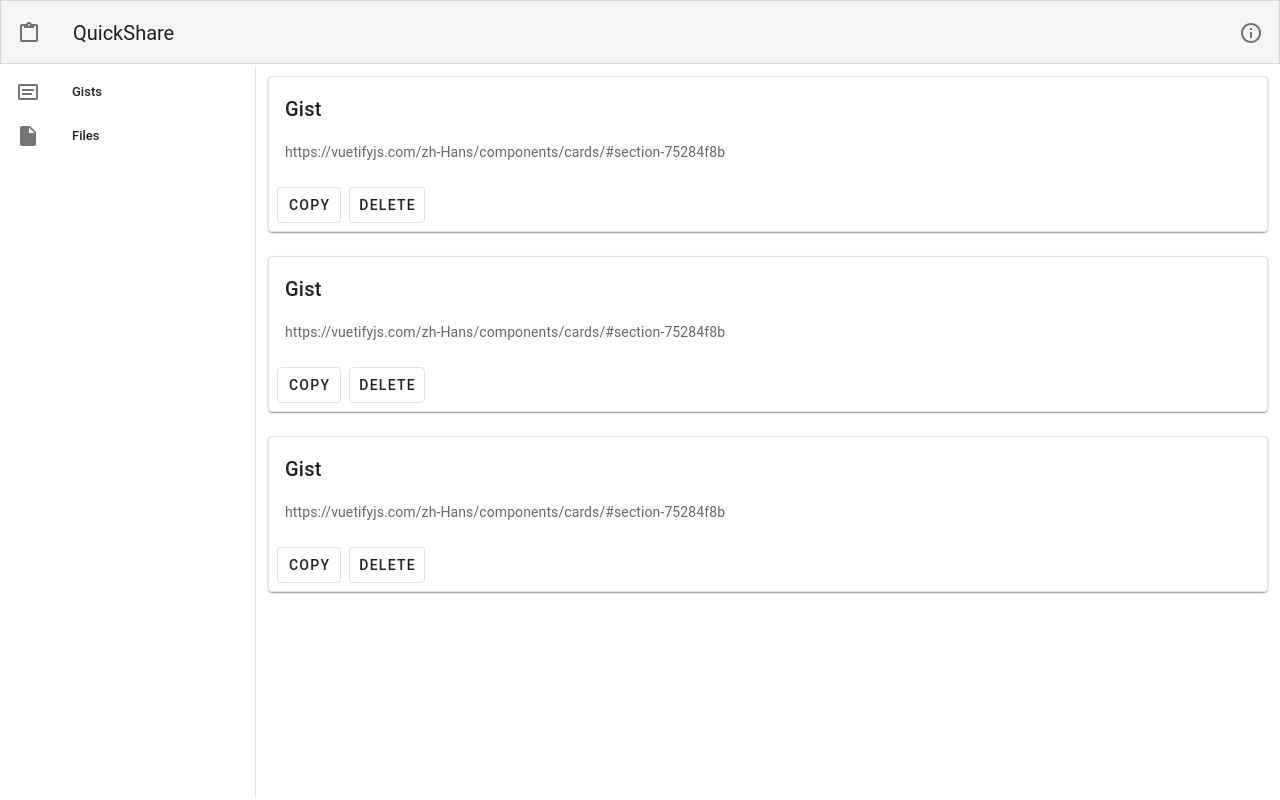
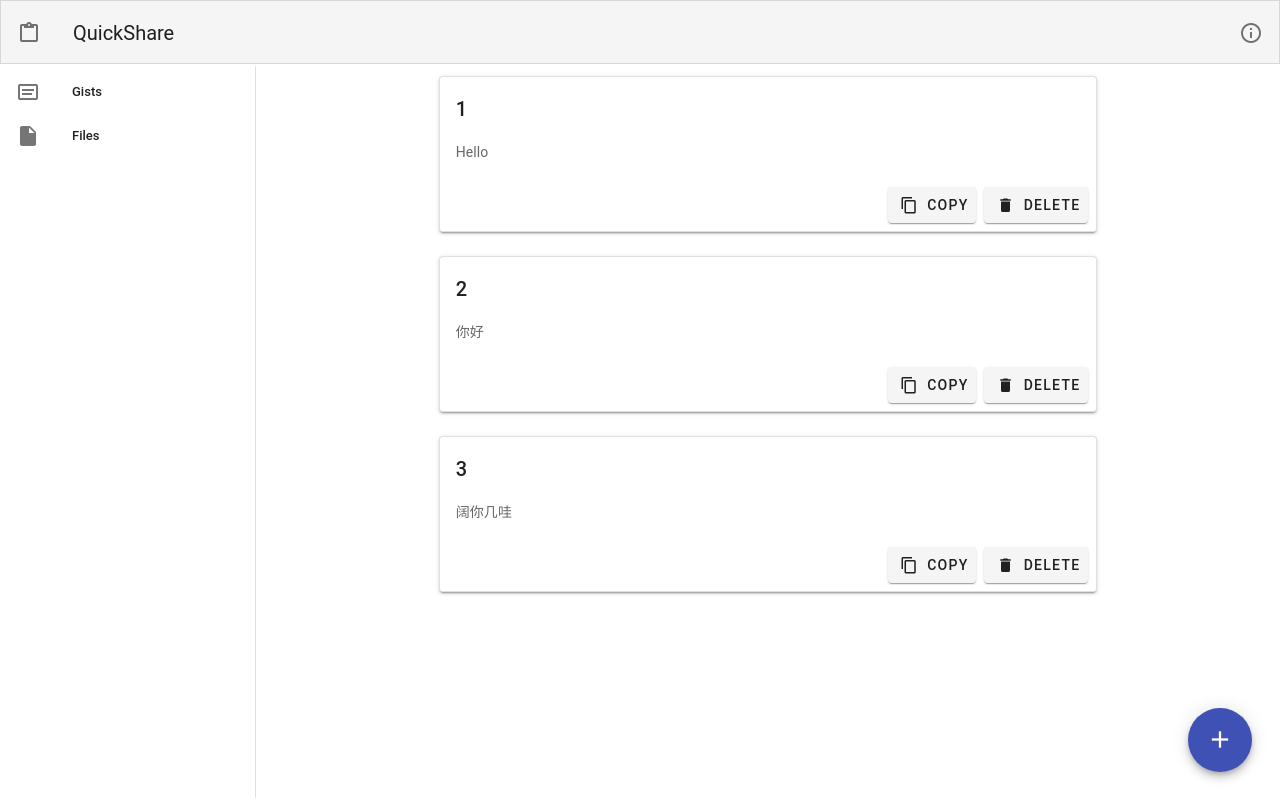
Before and after one commit to GiantZwlin/QuickShare, a Vue app: page / in a window 1280 px wide. Built offline with nearby package versions, Linux system fonts and the light colour scheme.

Commit message:
create gist

```diff
--- a/src/components/Gist.vue
+++ b/src/components/Gist.vue
@@ -2,34 +2,40 @@
   <v-card
       class="mx-auto"
       outlined
-      elevation="1"
+      elevation="2"
   >
     <v-card-title>
-      Gist
+      {{title}}
     </v-card-title>
     <v-card-text>
-      https://vuetifyjs.com/zh-Hans/components/cards/#section-75284f8b
+      {{text}}
     </v-card-text>
     <v-card-actions>
-      <v-btn
-          outlined
-          text
-      >
-        Copy
-      </v-btn>
-      <v-btn
-          outlined
-          text
-      >
-        Delete
-      </v-btn>
+      <v-spacer></v-spacer>
+        <v-btn
+            elevation="1"
+        >
+          <v-icon left>
+            mdi-content-copy
+          </v-icon>
+          Copy
+        </v-btn>
+        <v-btn
+            elevation="1"
+        >
+          <v-icon left>
+            mdi-delete
+          </v-icon>
+          Delete
+        </v-btn>
     </v-card-actions>
   </v-card>
 </template>
 
 <script>
 export default {
-  name: "Gist"
+  name: "Gist",
+  props:["title","text"]
 }
 </script>
 
--- a/src/components/Gists.vue
+++ b/src/components/Gists.vue
@@ -1,8 +1,30 @@
 <template>
-  <v-container >
-    <v-row v-for="i in 3" :key="i">
-      <v-col >
-        <Gist></Gist>
+  <v-container>
+    <v-row v-for="(gist,id) in Gists" :key="id">
+      <v-col cols="12" md="2"></v-col>
+      <v-col>
+        <Gist :title="gist.title" :text="gist.text"></Gist>
+      </v-col>
+      <v-col cols="12" md="2">
+      </v-col>
+    </v-row>
+    <v-spacer></v-spacer>
+    <v-row>
+      <v-col>
+        <v-btn
+            class="ma-3"
+            fab
+            large
+            dark
+            color="indigo"
+            right
+            fixed
+            bottom
+        >
+          <v-icon dark>
+            mdi-plus
+          </v-icon>
+        </v-btn>
       </v-col>
     </v-row>
   </v-container>
@@ -10,9 +32,22 @@
 
 <script>
 import Gist from "@/components/Gist";
+
 export default {
-name: "Gists",
-  components: {Gist}
+  name: "Gists",
+  components: {Gist},
+  data:function (){
+    return{
+      Gists:[]
+    }
+  },
+  mounted: function (){
+    this.Gists = [
+      {title:"1",text:"Hello"},
+      {title:"2",text:"你好"},
+      {title:"3",text:"阔你几哇"},
+    ]
+  }
 }
 </script>
 
```
Also changed, not shown: src/components/createGist.vue (added, +16 -0 lines).
